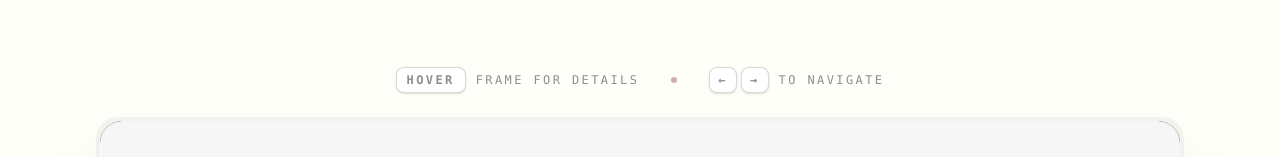
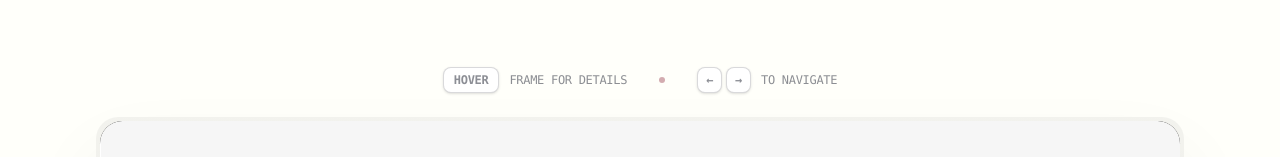
Before and after one commit to KCTulang/my-portfolio, a Next.js app: page /projects in a window 1280 px wide. Shown: the part 216-373 px from the top of the page. Built offline with nearby package versions, Linux system fonts and the light colour scheme.

Commit message:
feat(about): minor text spacing configuration

```diff
--- a/app/projects/page.tsx
+++ b/app/projects/page.tsx
@@ -88,16 +88,16 @@ export default async function ProjectsPage({ searchParams }: PageProps) {
 			</header>
 
 			<div className="w-full flex-1 flex flex-col items-center justify-center px-4 sm:px-12 md:px-24 max-w-375 mx-auto relative my-6">
-				<div className="w-full flex justify-center items-center mb-6 text-[10px] sm:text-xs font-mono uppercase tracking-[0.2em] text-(--color-charcoal)/60 px-2">
+				<div className="w-full flex justify-center items-center mb-6 text-[10px] sm:text-xs font-mono uppercase tracking-tight text-(--color-charcoal)/60 px-2">
 					<div className="flex items-center gap-4 sm:gap-8">
 						<span className="flex items-center gap-2.5">
-							<span className="px-2.5 py-1 border border-(--color-charcoal)/20 rounded-md bg-white shadow-sm font-bold">
+							<span className="px-2.5 py-1 border border-(--color-charcoal)/20 tracking-tight rounded-md bg-white shadow-sm font-bold">
 								Hover
 							</span>{" "}
 							Frame for details
 						</span>
 						<span className="hidden sm:block w-1.5 h-1.5 rounded-full bg-(--color-crimson)/40" />
-						<span className="flex items-center gap-2.5">
+						<span className="flex items-center gap-2.5 tracking-tight">
 							<span className="flex gap-1">
 								<span className="px-2 py-1 border border-(--color-charcoal)/20 rounded-md bg-white shadow-sm font-bold">
 									←
```
